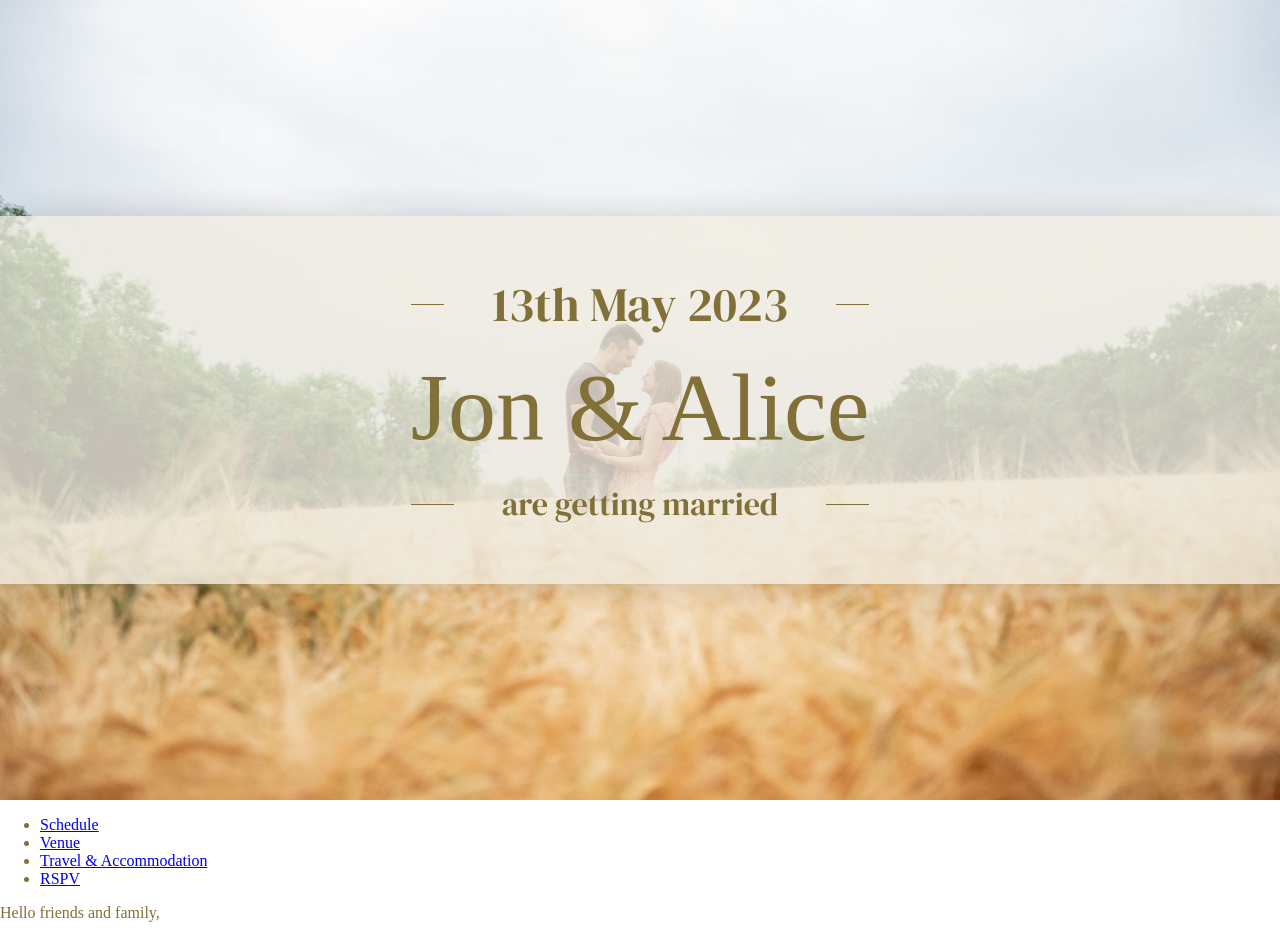
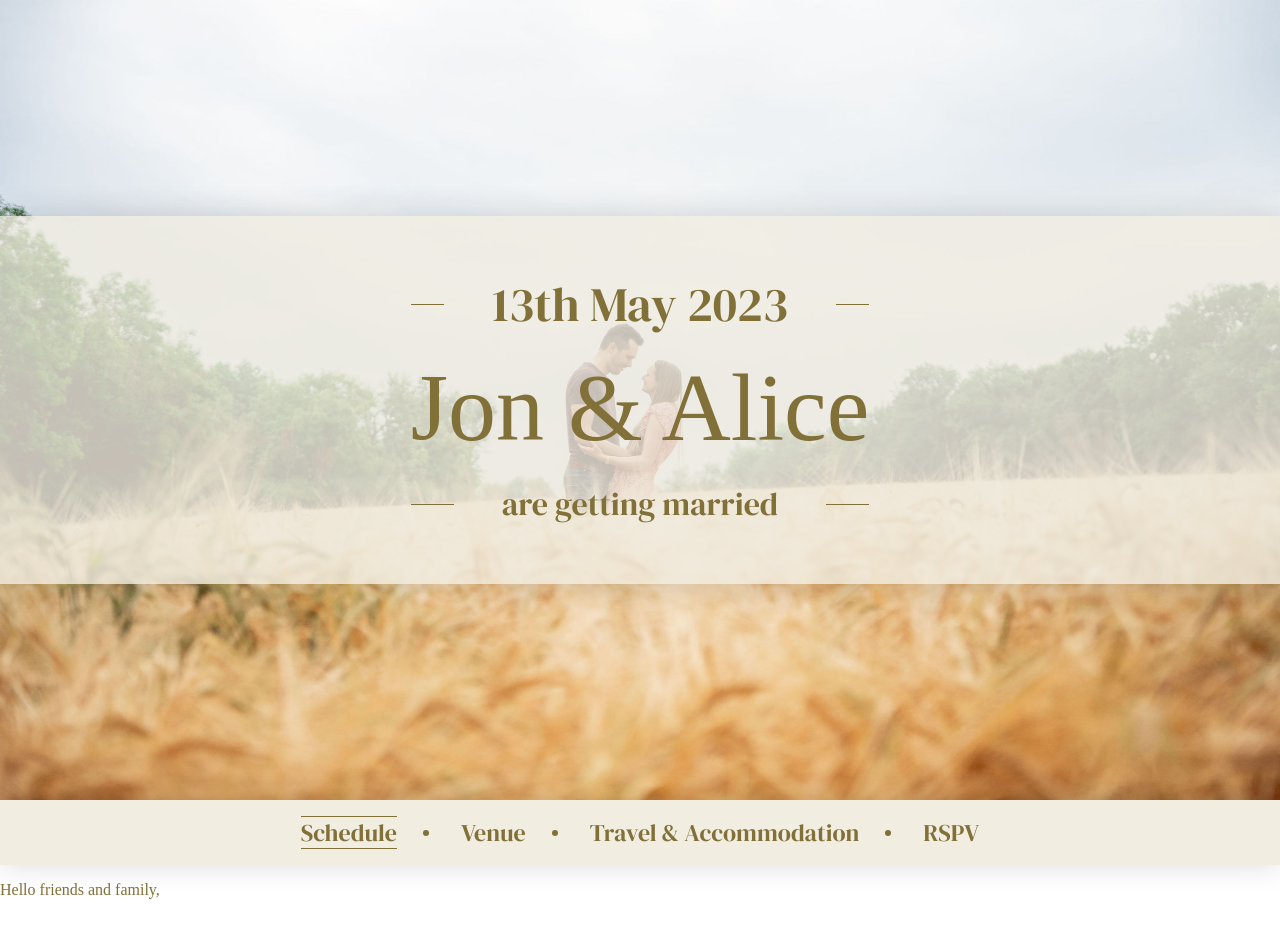
Before and after one commit to emilyswebsites/jon-and-alice, a Nuxt app: page / in a window 1280 px wide. Shown: the top 949 px of the page. Built offline with nearby package versions, Linux system fonts and the light colour scheme; a web font is replaced by a local one.

Commit message:
Add desktop menu styles

```diff
--- a/components/TopMenu.vue
+++ b/components/TopMenu.vue
@@ -1,10 +1,10 @@
 <template>
   <nav>
     <ul>
-      <li><NuxtLink to="/">Schedule</NuxtLink></li>
-      <li><NuxtLink to="venue">Venue</NuxtLink></li>
-      <li><NuxtLink to="travel-and-accommodation">Travel & Accommodation</NuxtLink></li>
-      <li><NuxtLink to="rspv">RSPV</NuxtLink></li>
+      <li><NuxtLink class="link" to="/">Schedule</NuxtLink></li>
+      <li><NuxtLink class="link" to="venue">Venue</NuxtLink></li>
+      <li><NuxtLink class="link" to="travel-and-accommodation">Travel & Accommodation</NuxtLink></li>
+      <li><NuxtLink class="link" to="rspv">RSPV</NuxtLink></li>
     </ul>
   </nav>
 </template>
@@ -16,6 +16,66 @@
 </script>
 
 <style lang="scss">
-  .nuxt-link-active {
+  ul {
+    list-style: none;
+    display: flex;
+    justify-content: center;
+    margin: 0;
+    padding: 1rem 0;
+    background-color: var(--clr-beige-light);
+    box-shadow: var(--shadow-subtle);
+  }
+
+  li {
+    padding: 0 2rem;
+
+    &:not(:last-child) {
+      position: relative;
+
+      &::after {
+        content: '';
+        position: absolute;
+        right: 0;
+        top: 50%;
+        transform: translateY(-50%);
+        width: 6px;
+        height: 6px;
+        border-radius: 6px;
+        background-color: var(--clr-beige-dark);
+      }
+    }
+  }
+
+  .link {
+    font-family: var(--font-heading);
+    color: var(--clr-beige-dark);
+    text-decoration: none;
+    font-size: 1.5rem;
+    position: relative;
+
+    &::before {
+      content: '';
+      left: 0;
+      right: 0;
+      top: 0;
+      bottom: 0;
+      position: absolute;
+      border: 1px solid var(--clr-beige-dark);
+      border-width: 1px 0;
+    }
+
+    &:not(.nuxt-link-active) {
+      &::before {
+        transition: transform 250ms ease-out, opacity 250ms ease-out;
+        transform: scaleX(0);
+        transform-origin: center;
+        opacity: 0;
+      }
+
+      &:hover::before {
+        transform: scaleX(1);
+        opacity: 1;
+      }
+    }
   }
 </style>
```
